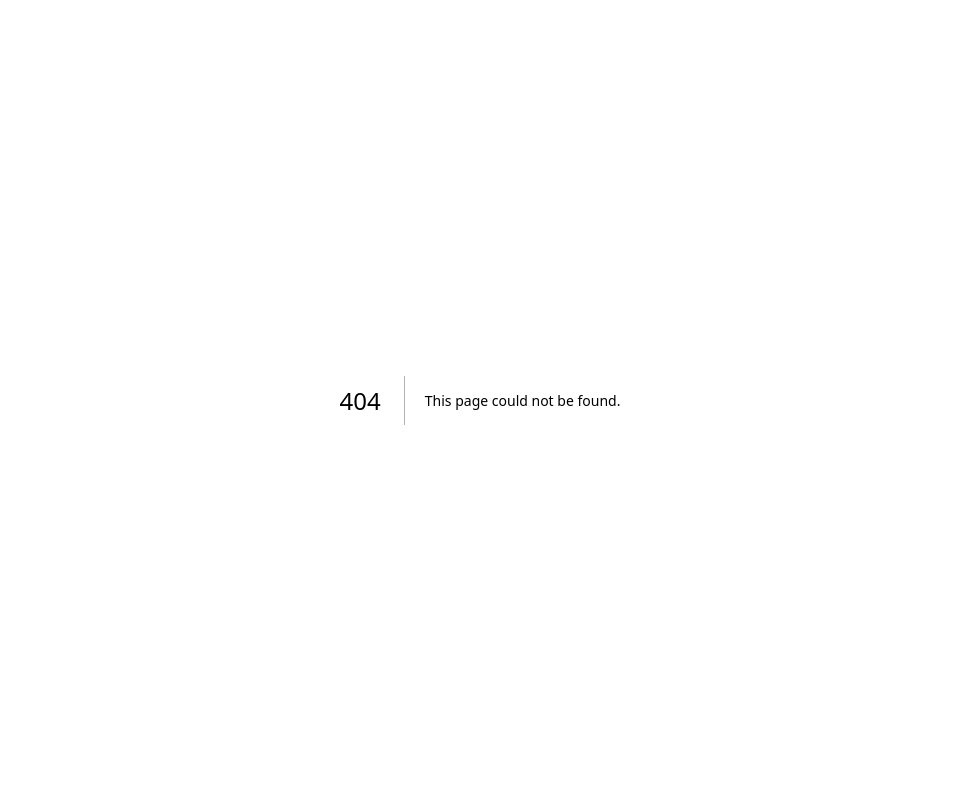
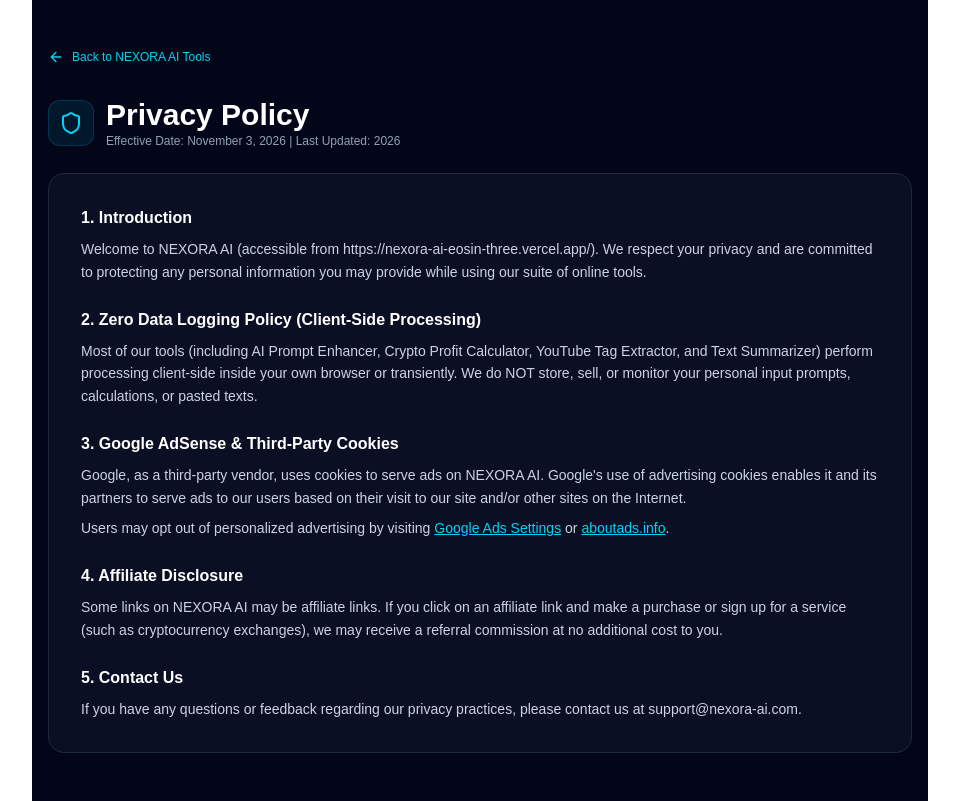
Before and after one commit to halilmert-Dehset/nexora-ai, a Next.js app in the folder web/: page /privacy in a window 1280 px wide. Before the commit this address had no page. Shown: the whole page, without its empty margins (160-1119 px from the left). Built offline with nearby package versions, Linux system fonts and the light colour scheme.

Commit message:
feat: add Privacy Policy, Terms, and Contact pages for AdSense compliance

```diff
--- /dev/null
+++ b/web/app/contact/page.tsx
@@ -0,0 +1,49 @@
+import React from 'react';
+import Link from 'next/link';
+import { ArrowLeft, Mail, Info } from 'lucide-react';
+
+export default function Contact() {
+  return (
+    <div className="min-h-screen bg-slate-950 text-slate-200 py-12 px-4 max-w-4xl mx-auto">
+      <Link href="/" className="inline-flex items-center gap-2 text-xs text-cyan-400 hover:text-cyan-300 mb-8 font-medium">
+        <ArrowLeft className="w-4 h-4" /> Back to NEXORA AI Tools
+      </Link>
+
+      <div className="flex items-center gap-3 mb-6">
+        <div className="p-2.5 rounded-xl bg-cyan-500/10 text-cyan-400 border border-cyan-500/20">
+          <Mail className="w-6 h-6" />
+        </div>
+        <div>
+          <h1 className="text-2xl sm:text-3xl font-extrabold text-white">Contact & Support</h1>
+          <p className="text-xs text-slate-400">Get in touch with the NEXORA AI engineering team</p>
+        </div>
+      </div>
+
+      <div className="bg-slate-900/60 border border-slate-800 p-6 sm:p-8 rounded-2xl space-y-6 text-sm text-slate-300">
+        <p>
+          Have questions, feature requests, or partnership inquiries? We would love to hear from you.
+        </p>
+
+        <div className="p-4 rounded-xl bg-slate-950 border border-slate-800 flex items-center gap-4">
+          <div className="p-3 rounded-lg bg-cyan-500/10 text-cyan-400">
+            <Mail className="w-5 h-5" />
+          </div>
+          <div>
+            <span className="text-xs text-slate-500 uppercase tracking-wider block font-semibold">Direct Email Inquiries</span>
+            <span className="text-sm font-bold text-white">contact@nexora-ai.com</span>
+          </div>
+        </div>
+
+        <div className="p-4 rounded-xl bg-slate-950 border border-slate-800 flex items-center gap-4">
+          <div className="p-3 rounded-lg bg-cyan-500/10 text-cyan-400">
+            <Info className="w-5 h-5" />
+          </div>
+          <div>
+            <span className="text-xs text-slate-500 uppercase tracking-wider block font-semibold">Response Time</span>
+            <span className="text-sm text-slate-300">Typically within 24 to 48 business hours</span>
+          </div>
+        </div>
+      </div>
+    </div>
+  );
+}
--- a/web/app/page.tsx
+++ b/web/app/page.tsx
@@ -149,9 +149,9 @@ export default function Home() {
           </div>
 
           <div className="flex items-center gap-6">
-            <span className="hover:text-slate-400 cursor-pointer">Privacy Policy</span>
-            <span className="hover:text-slate-400 cursor-pointer">Terms of Service</span>
-            <span className="hover:text-slate-400 cursor-pointer">Advertise with Us</span>
+            <a href="/privacy" className="hover:text-cyan-400 transition-colors">Privacy Policy</a>
+            <a href="/terms" className="hover:text-cyan-400 transition-colors">Terms of Service</a>
+            <a href="/contact" className="hover:text-cyan-400 transition-colors">Contact</a>
           </div>
 
           <div>
--- /dev/null
+++ b/web/app/privacy/page.tsx
@@ -0,0 +1,63 @@
+import React from 'react';
+import Link from 'next/link';
+import { ArrowLeft, Shield } from 'lucide-react';
+
+export default function PrivacyPolicy() {
+  return (
+    <div className="min-h-screen bg-slate-950 text-slate-200 py-12 px-4 max-w-4xl mx-auto">
+      <Link href="/" className="inline-flex items-center gap-2 text-xs text-cyan-400 hover:text-cyan-300 mb-8 font-medium">
+        <ArrowLeft className="w-4 h-4" /> Back to NEXORA AI Tools
+      </Link>
+
+      <div className="flex items-center gap-3 mb-6">
+        <div className="p-2.5 rounded-xl bg-cyan-500/10 text-cyan-400 border border-cyan-500/20">
+          <Shield className="w-6 h-6" />
+        </div>
+        <div>
+          <h1 className="text-2xl sm:text-3xl font-extrabold text-white">Privacy Policy</h1>
+          <p className="text-xs text-slate-400">Effective Date: November 3, 2026 | Last Updated: 2026</p>
+        </div>
+      </div>
+
+      <div className="space-y-6 text-sm text-slate-300 leading-relaxed bg-slate-900/60 border border-slate-800 p-6 sm:p-8 rounded-2xl">
+        <section>
+          <h2 className="text-base font-bold text-white mb-2">1. Introduction</h2>
+          <p>
+            Welcome to NEXORA AI (accessible from https://nexora-ai-eosin-three.vercel.app/). We respect your privacy and are committed to protecting any personal information you may provide while using our suite of online tools.
+          </p>
+        </section>
+
+        <section>
+          <h2 className="text-base font-bold text-white mb-2">2. Zero Data Logging Policy (Client-Side Processing)</h2>
+          <p>
+            Most of our tools (including AI Prompt Enhancer, Crypto Profit Calculator, YouTube Tag Extractor, and Text Summarizer) perform processing client-side inside your own browser or transiently. We do NOT store, sell, or monitor your personal input prompts, calculations, or pasted texts.
+          </p>
+        </section>
+
+        <section>
+          <h2 className="text-base font-bold text-white mb-2">3. Google AdSense & Third-Party Cookies</h2>
+          <p>
+            Google, as a third-party vendor, uses cookies to serve ads on NEXORA AI. Google's use of advertising cookies enables it and its partners to serve ads to our users based on their visit to our site and/or other sites on the Internet.
+          </p>
+          <p className="mt-2">
+            Users may opt out of personalized advertising by visiting <a href="https://www.google.com/settings/ads" target="_blank" rel="noopener noreferrer" className="text-cyan-400 underline">Google Ads Settings</a> or <a href="https://www.aboutads.info" target="_blank" rel="noopener noreferrer" className="text-cyan-400 underline">aboutads.info</a>.
+          </p>
+        </section>
+
+        <section>
+          <h2 className="text-base font-bold text-white mb-2">4. Affiliate Disclosure</h2>
+          <p>
+            Some links on NEXORA AI may be affiliate links. If you click on an affiliate link and make a purchase or sign up for a service (such as cryptocurrency exchanges), we may receive a referral commission at no additional cost to you.
+          </p>
+        </section>
+
+        <section>
+          <h2 className="text-base font-bold text-white mb-2">5. Contact Us</h2>
+          <p>
+            If you have any questions or feedback regarding our privacy practices, please contact us at support@nexora-ai.com.
+          </p>
+        </section>
+      </div>
+    </div>
+  );
+}
--- /dev/null
+++ b/web/app/terms/page.tsx
@@ -0,0 +1,53 @@
+import React from 'react';
+import Link from 'next/link';
+import { ArrowLeft, FileText } from 'lucide-react';
+
+export default function TermsOfService() {
+  return (
+    <div className="min-h-screen bg-slate-950 text-slate-200 py-12 px-4 max-w-4xl mx-auto">
+      <Link href="/" className="inline-flex items-center gap-2 text-xs text-cyan-400 hover:text-cyan-300 mb-8 font-medium">
+        <ArrowLeft className="w-4 h-4" /> Back to NEXORA AI Tools
+      </Link>
+
+      <div className="flex items-center gap-3 mb-6">
+        <div className="p-2.5 rounded-xl bg-cyan-500/10 text-cyan-400 border border-cyan-500/20">
+          <FileText className="w-6 h-6" />
+        </div>
+        <div>
+          <h1 className="text-2xl sm:text-3xl font-extrabold text-white">Terms of Service</h1>
+          <p className="text-xs text-slate-400">Effective Date: November 3, 2026</p>
+        </div>
+      </div>
+
+      <div className="space-y-6 text-sm text-slate-300 leading-relaxed bg-slate-900/60 border border-slate-800 p-6 sm:p-8 rounded-2xl">
+        <section>
+          <h2 className="text-base font-bold text-white mb-2">1. Acceptance of Terms</h2>
+          <p>
+            By accessing and using NEXORA AI, you agree to comply with and be bound by these Terms of Service. If you do not agree, please discontinue using the platform.
+          </p>
+        </section>
+
+        <section>
+          <h2 className="text-base font-bold text-white mb-2">2. Educational & Informational Purpose (No Financial Advice)</h2>
+          <p>
+            The tools provided on NEXORA AI—including the Crypto ROI & Profit Calculator—are strictly for informational, educational, and simulation purposes. NEXORA AI does NOT offer investment advice, financial planning, or trading recommendations. Cryptocurrency trading carries substantial risk of loss.
+          </p>
+        </section>
+
+        <section>
+          <h2 className="text-base font-bold text-white mb-2">3. Disclaimer of Warranties</h2>
+          <p>
+            All tools and services are provided "AS IS" and without warranty of any kind. NEXORA AI does not warrant that the tools will be completely uninterrupted or error-free.
+          </p>
+        </section>
+
+        <section>
+          <h2 className="text-base font-bold text-white mb-2">4. Modifications</h2>
+          <p>
+            We reserve the right to modify or terminate any part of our online tools at any time without prior notice.
+          </p>
+        </section>
+      </div>
+    </div>
+  );
+}
```
